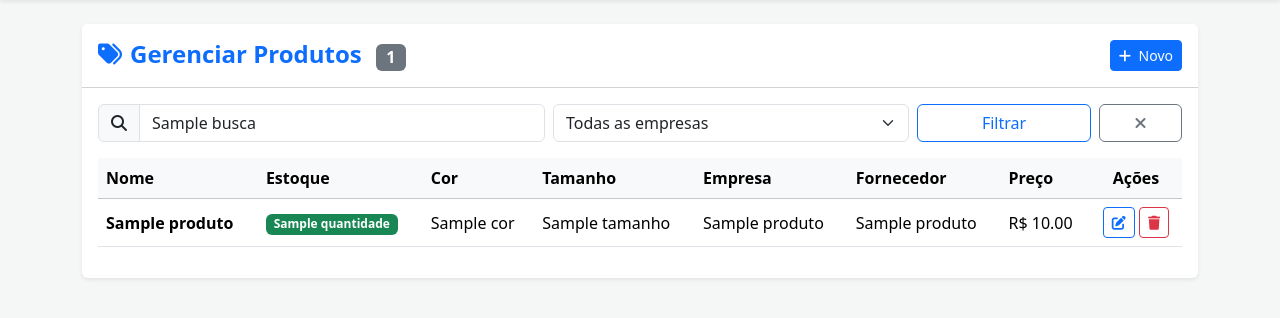
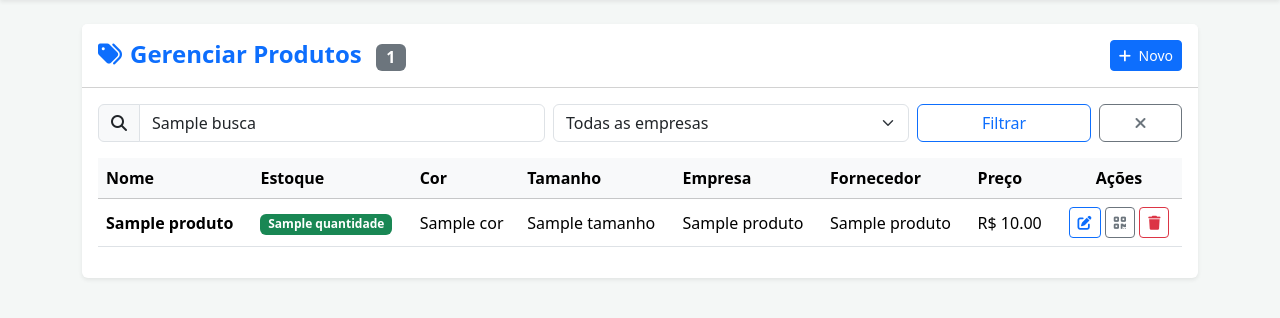
Before and after one commit to gustavosdefreitas/Plataforma-Gestao-Textil-PIV, a FastAPI app: template templates/produtos.html in a window 1280 px wide. Shown: the part 56-374 px from the top of the page. Run offline with FastAPI, Linux system fonts and the light colour scheme; the template is opened without the code that fills it: most values are stand-ins (such as "Sample title", 1, 10 or a date in 2020); parts of the project's set-up code (start-up, migrations or seed data) failed here and were passed over.

Commit message:
feat: botão de etiqueta (QR + barcode) na listagem de produtos
Adiciona ícone de QR code na coluna Ações de cada produto.
Abre /produtos/{id}/etiqueta em nova aba com preview + botão PDF.

```diff
--- a/templates/produtos.html
+++ b/templates/produtos.html
@@ -96,6 +96,9 @@
                         <td class="text-center">
                             <a href="/produtos/editar/{{ p.id }}" class="btn btn-sm btn-outline-primary" title="Editar" aria-label="Editar produto {{ p.nome }}">
                                 <i class="fas fa-edit" aria-hidden="true"></i>
+                            </a>
+                            <a href="/produtos/{{ p.id }}/etiqueta" class="btn btn-sm btn-outline-secondary" title="Etiqueta (QR + Barcode)" aria-label="Etiqueta do produto {{ p.nome }}" target="_blank">
+                                <i class="fas fa-qrcode" aria-hidden="true"></i>
                             </a>
                             <button type="button"
                                 class="btn btn-outline-danger btn-sm"
```
